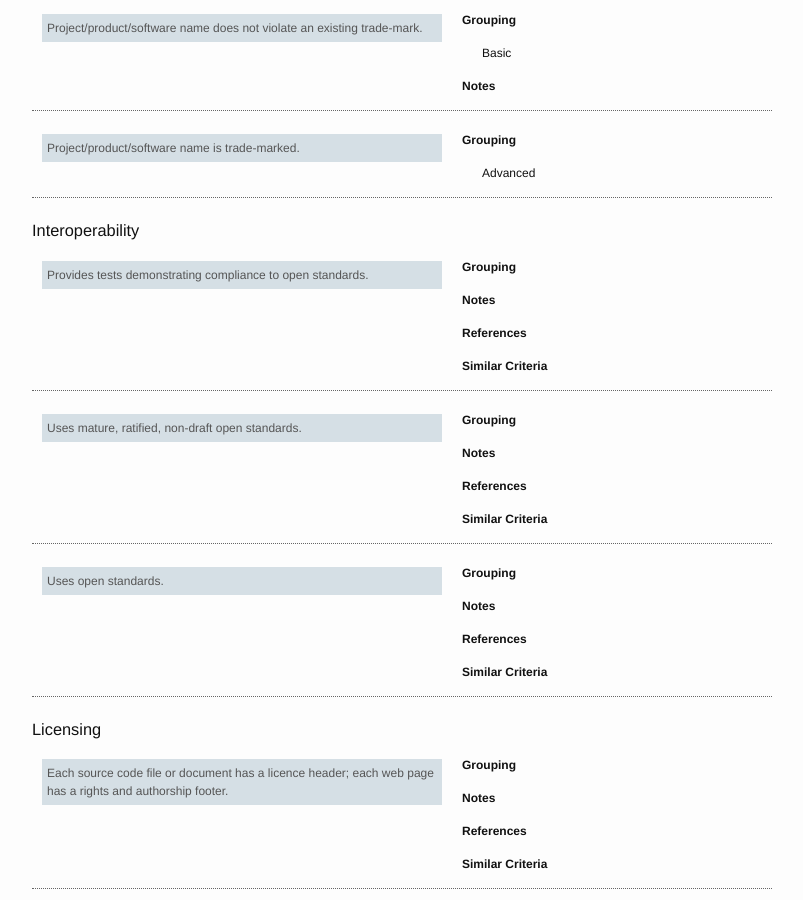
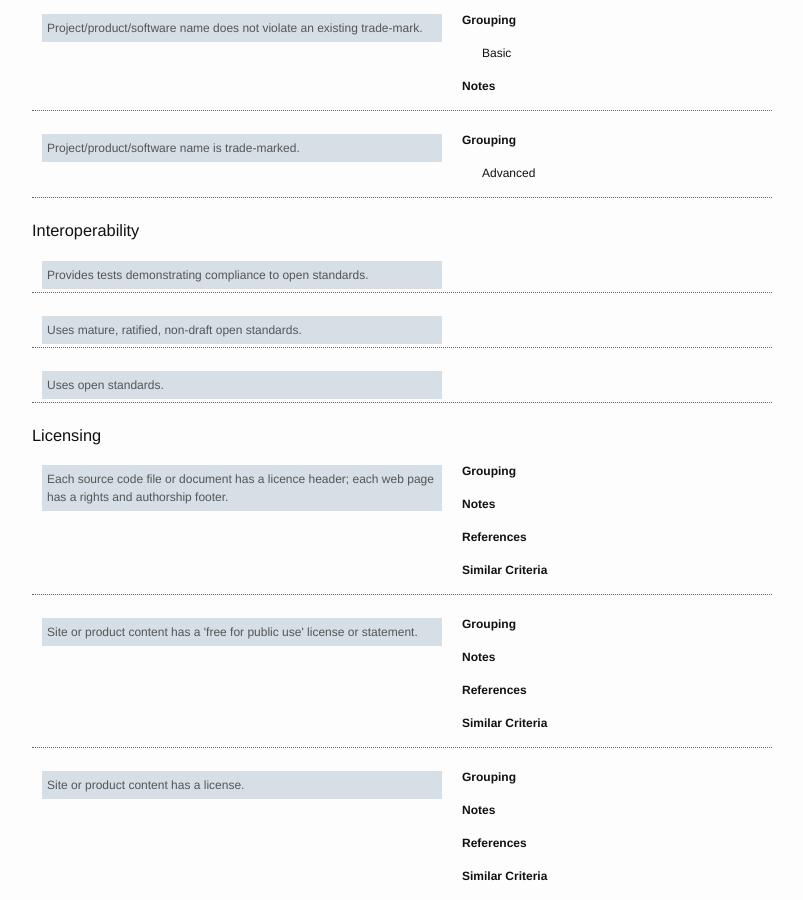
Before and after one commit to roomthily/technology-evaluation-research, a Jekyll site: the page built from guidelines/draft/index.md, in a window 1280 px wide and 900 px high, scrolled down 13908 px. Shown: the whole window, without its empty margins (238-1041 px from the left). Built offline with Jekyll 4.4.1, drawn with Linux system fonts in a browser that asks for light colours; nearby versions of some CDN libraries; a script that is not in the unit is left out.

Commit message:
updated interoperability

```diff
--- a/guidelines/draft/index.md
+++ b/guidelines/draft/index.md
@@ -1092,14 +1092,6 @@
                 <p class="original">Provides tests demonstrating compliance to open standards.</p>
             </div>
             <div class="metadata">
-                <h4>Grouping</h4>
-                <p></p>
-                <h4>Notes</h4>
-                <p></p>
-                <h4>References</h4>
-                <p><a href="#"></a></p>
-                <h4>Similar Criteria</h4>
-                <p><a href="#"></a></p>
             </div>
         </div>
         <div class="criterion">
@@ -1107,14 +1099,6 @@
                 <p class="original">Uses mature, ratified, non-draft open standards.</p>
             </div>
             <div class="metadata">
-                <h4>Grouping</h4>
-                <p></p>
-                <h4>Notes</h4>
-                <p></p>
-                <h4>References</h4>
-                <p><a href="#"></a></p>
-                <h4>Similar Criteria</h4>
-                <p><a href="#"></a></p>
             </div>
         </div>
         <div class="criterion">
@@ -1122,14 +1106,6 @@
                 <p class="original">Uses open standards.</p>
             </div>
             <div class="metadata">
-                <h4>Grouping</h4>
-                <p></p>
-                <h4>Notes</h4>
-                <p></p>
-                <h4>References</h4>
-                <p><a href="#"></a></p>
-                <h4>Similar Criteria</h4>
-                <p><a href="#"></a></p>
             </div>
         </div>
     </div> <!-- end Sustainability:Interoperability -->
```
